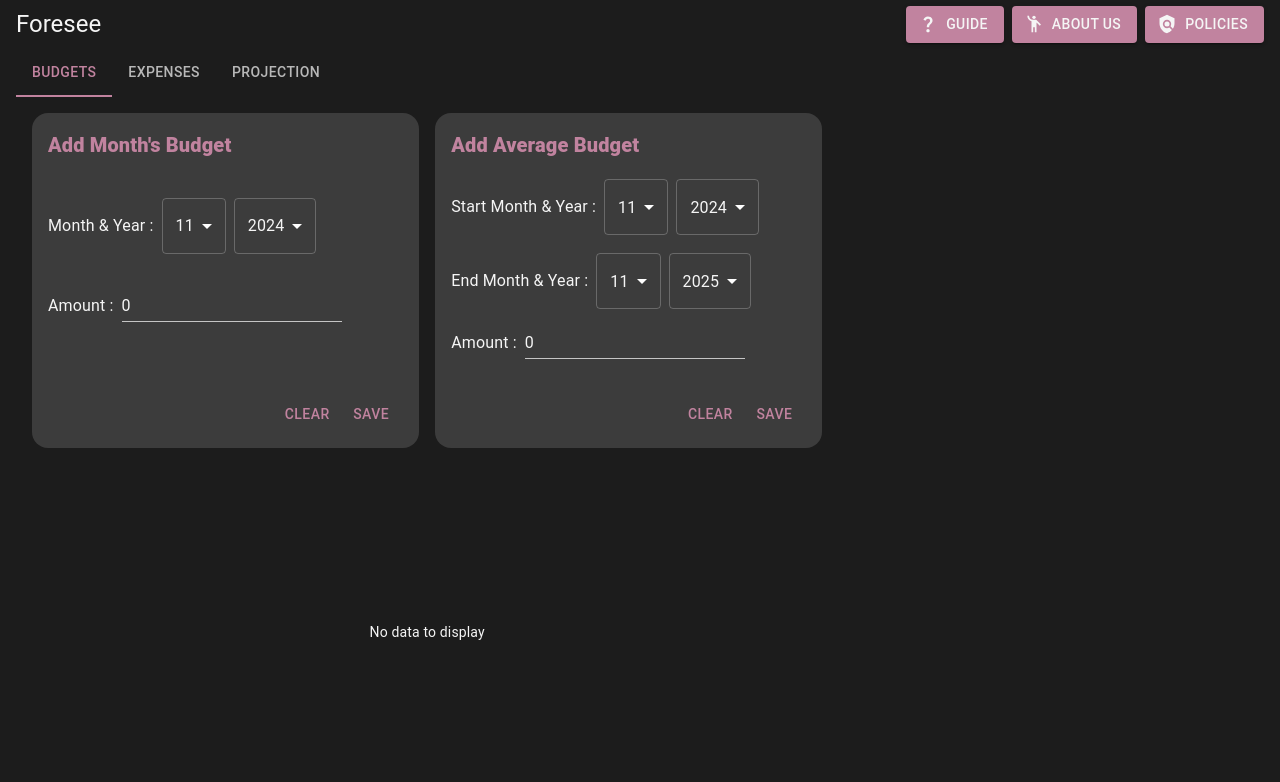
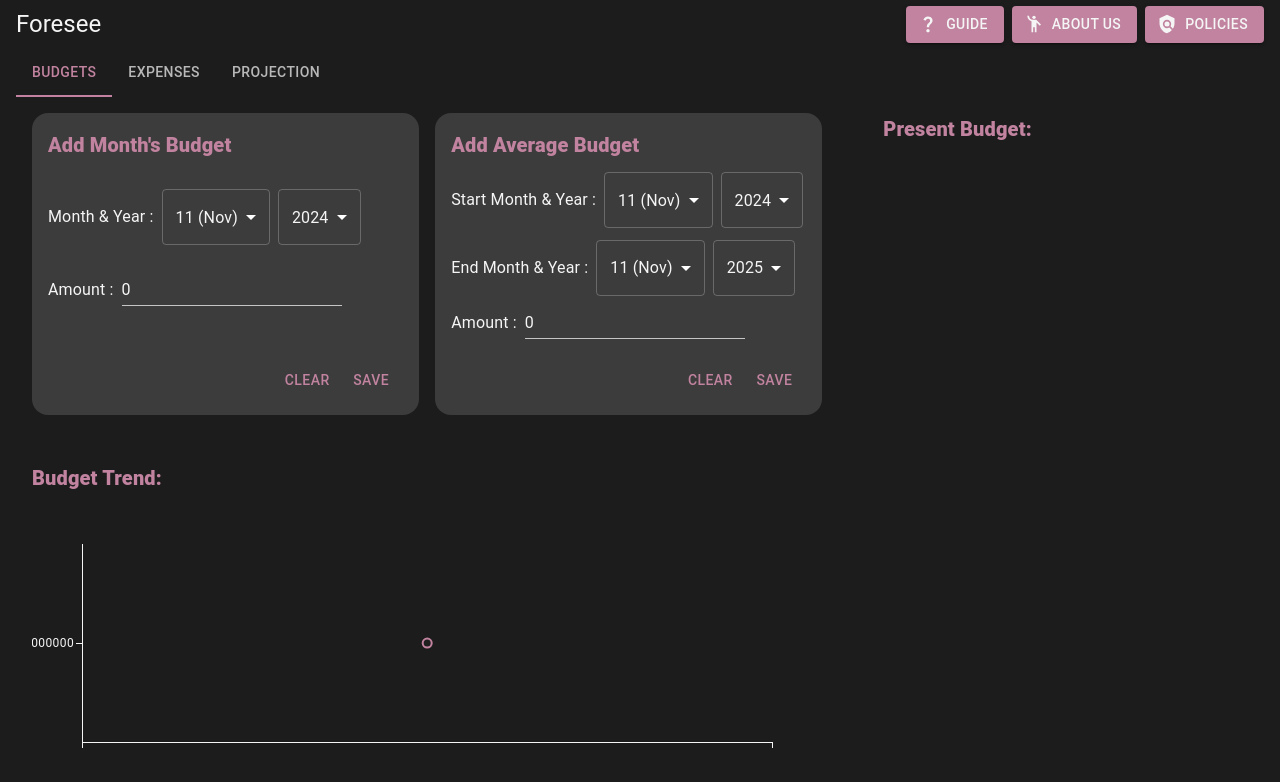
Before and after one commit to amekse/forseen, a React (Create React App) app: page / in a window 1280 px wide. Shown: the top 782 px of the page. Built offline with nearby package versions, Linux system fonts and the light colour scheme.

Commit message:
add budget fixes

```diff
--- a/src/App.tsx
+++ b/src/App.tsx
@@ -17,7 +17,7 @@ function App() {
         main: '#a6c8d3',
         dark: '#83a1aa',
         light: '#c7e1e8',
-        contrastText: '#f5f5f5',
+        contrastText: '#0e6682',
       },
       success: {
         main: '#087e8b',
--- a/src/components/Budget.tsx
+++ b/src/components/Budget.tsx
@@ -1,4 +1,4 @@
-import React, { useCallback, useMemo, useState } from "react";
+import React, { useCallback, useEffect, useMemo, useState } from "react";
 import { Button, IconButton, MenuItem, Select, TextField, Typography, useTheme } from "@mui/material";
 import { AverageBudget, BudgetForMonth } from "../types/budget.type";
 import { Months } from "../types/common.types";
@@ -112,7 +112,7 @@ function Budget() {
 
     const chartXAxisData:string[] = useMemo(() => {
         const monthYears = budgetData.getBudgetMonthYears();
-        let xAxisData:string[] = [];
+        let xAxisData:string[] = [''];
         monthYears.forEach(monthYear => {
             let month = monthYear%100;
             let year = Math.trunc(monthYear/100);
@@ -122,7 +122,7 @@ function Budget() {
     }, [saveTriggered])
 
     const chartBarData:{data: number[]}[] = useMemo(() => {
-        let chartData:number[]= []
+        let chartData:number[]= [0]
         const monthYears = budgetData.getBudgetMonthYears();
         monthYears.forEach(monthYear => {
             let budgetForMonth = budgetData.getBudgetMonthById(monthYear);
@@ -139,6 +139,10 @@ function Budget() {
         return tempList;
     }, [saveTriggered])
 
+    useEffect(() => {
+        triggerSave(Date.now());
+    },[])
+
     return (
         <div className="budgetContent">
             <div className="budgetLeftContainer">
@@ -149,7 +153,7 @@ function Budget() {
                             <Typography variant="subtitle1" color="textPrimary">Month & Year : </Typography>
                             <Select value={monthBudget.month} onChange={e => handleMonthBudgetChange(e.target.value as Months, FormKeys.month)}>
                                 {
-                                    monthsList.map(cMth => <MenuItem value={cMth}>{cMth}</MenuItem>)
+                                    monthsList.map(cMth => <MenuItem value={cMth}>{cMth} {`(${monthsNameList[cMth-1]})`}</MenuItem>)
                                 }
                             </Select>
                             <Select value={monthBudget.year} onChange={e => handleMonthBudgetChange(e.target.value as number, FormKeys.year)}>
@@ -174,7 +178,7 @@ function Budget() {
                             <Typography variant="subtitle1" color="textPrimary">Start Month & Year : </Typography>
                             <Select value={averageBudget.startMonth} onChange={e => handleAverageBudgetChange(e.target.value as Months, FormKeys.startMonth)}>
                                 {
-                                    monthsList.map(cMth => <MenuItem value={cMth}>{cMth}</MenuItem>)
+                                    monthsList.map(cMth => <MenuItem value={cMth}>{cMth} {`(${monthsNameList[cMth-1]})`}</MenuItem>)
                                 }
                             </Select>
                             <Select value={averageBudget.startYear} onChange={e => handleAverageBudgetChange(e.target.value as number, FormKeys.startYear)}>
@@ -187,7 +191,7 @@ function Budget() {
                             <Typography variant="subtitle1" color="textPrimary">End Month & Year : </Typography>
                             <Select value={averageBudget.endMonth} onChange={e => handleAverageBudgetChange(e.target.value as Months, FormKeys.endMonth)}>
                                 {
-                                    monthsList.map(cMth => <MenuItem value={cMth}>{cMth}</MenuItem>)
+                                    monthsList.map(cMth => <MenuItem value={cMth}>{cMth} {`(${monthsNameList[cMth-1]})`}</MenuItem>)
                                 }
                             </Select>
                             <Select value={averageBudget.endYear} onChange={e => handleAverageBudgetChange(e.target.value as number, FormKeys.endYear)}>
@@ -207,20 +211,23 @@ function Budget() {
                         </div>
                     </div>
                 </div>
-                <div className="budgetLeftBottom ">
+                <div className="budgetLeftBottom">
+                    <Typography variant="h6" color="primary" fontWeight={800}>Budget Trend:</Typography>
                     <LineChart
                         xAxis={[{scaleType: 'band', data: chartXAxisData}]}
                         series={chartBarData}
                     />
                 </div>
             </div>
+            <div className="budgetContainerRightWrap">
+                <Typography variant="h6" color="primary" fontWeight={800}>Present Budget:</Typography>
                 <div className="budgetContainerRight">
                     {
                         budgetList.map(showData => {
                             return (
-                            <div className="budgetListCard">
+                                <div className="budgetListCard" key={`${showData.month}${showData.year}`}>
                                     <div className="budgetListCardData">
-                                    <Typography variant="subtitle1" color="primary">Month: {monthsNameList[showData.month]}, {showData.year}</Typography>
+                                        <Typography variant="subtitle1" color="primary">Month: {monthsNameList[showData.month-1]}, {showData.year}</Typography>
                                         <Typography variant="subtitle1" color="textPrimary">Amount: {showData.amount}</Typography>
                                     </div>
                                     <IconButton color="error"><DeleteOutline /></IconButton>
@@ -230,6 +237,7 @@ function Budget() {
                     }
                 </div>
             </div>
+        </div>
     )
 }
 
--- a/src/components/common.styles.css
+++ b/src/components/common.styles.css
@@ -88,22 +88,34 @@ input[type=number] {
     justify-content: space-between;
 }
 
-.budgetContainerRight {
+.budgetContainerRightWrap {
     width: 30%;
     height: 100%;
 
     display: flex;
     flex-direction: column;
     justify-content: flex-start;
+    align-items: flex-start;
+    gap: 8px;
+}
+
+.budgetContainerRight {
+    width: 100%;
+    max-height: 80vh;
+
+    display: flex;
+    flex-direction: column;
+    justify-content: flex-start;
     align-items: center;
     gap: 8px;
+
     overflow-y: auto;
     overflow-x: hidden;
 }
 
 .budgetLeftTop {
     width: 100%;
-    height: 50%;
+    height: 45%;
 
     display: flex;
     flex-direction: row;
@@ -114,7 +126,10 @@ input[type=number] {
 
 .budgetLeftBottom {
     width: 100%;
-    height: 45%;
+    height: 48%;
+
+    overflow: hidden;
+    padding-bottom: 24px;
 }
 
 .budgetEntryCard {
--- a/src/models/budget.model.ts
+++ b/src/models/budget.model.ts
@@ -5,7 +5,8 @@ import { logError } from "../services/logger.services";
 
 class BudgetData {
     static #instance: BudgetData;
-    #budgetList:BudgetList = {};
+    #budgetList:BudgetList = this.readFromLocalBudgetMonths();
+
     private constructor() {}
 
     public static get instance(): BudgetData {
@@ -68,10 +69,10 @@ class BudgetData {
         let data = getBudgetList();
         let savedProj:BudgetList = {};
         Object.keys(data).forEach(gpKey => {
-            if (typeof gpKey === "number") {
+            if (typeof gpKey === "string") {
                 let innerData = data[gpKey];
                 if (innerData.hasOwnProperty('amount') && typeof innerData.amount === "number" && innerData.hasOwnProperty('month') && typeof innerData.month === "number" && innerData.hasOwnProperty('year') && typeof innerData.year === "number")  {
-                    savedProj[gpKey] = innerData;
+                    savedProj[Number(gpKey)] = innerData;
                 } else {
                     logError("BudgetData readFromLocalBudgetMonths BudgetForMonth", 'Inner data missing', innerData);
                 }
```
Lines whose indentation alone changed are shown as unchanged.
